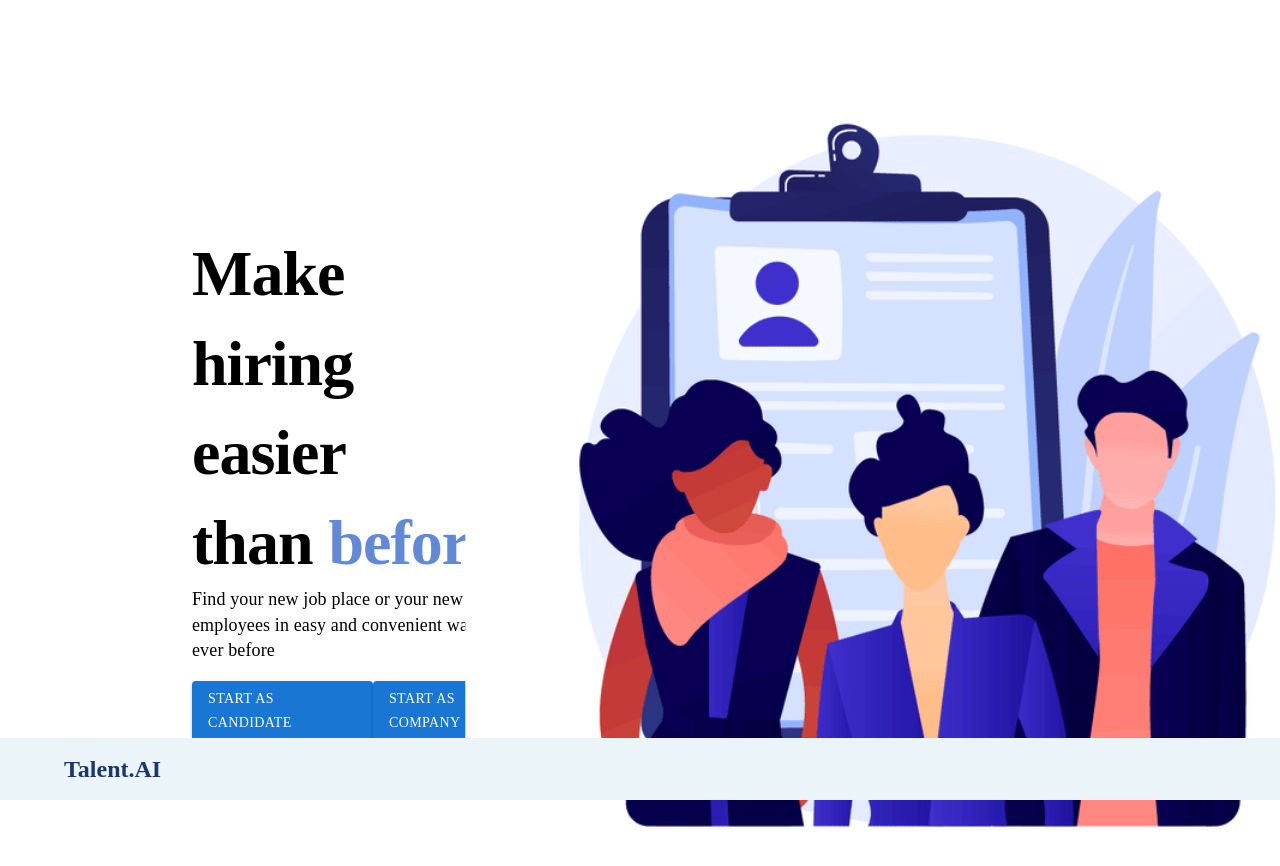
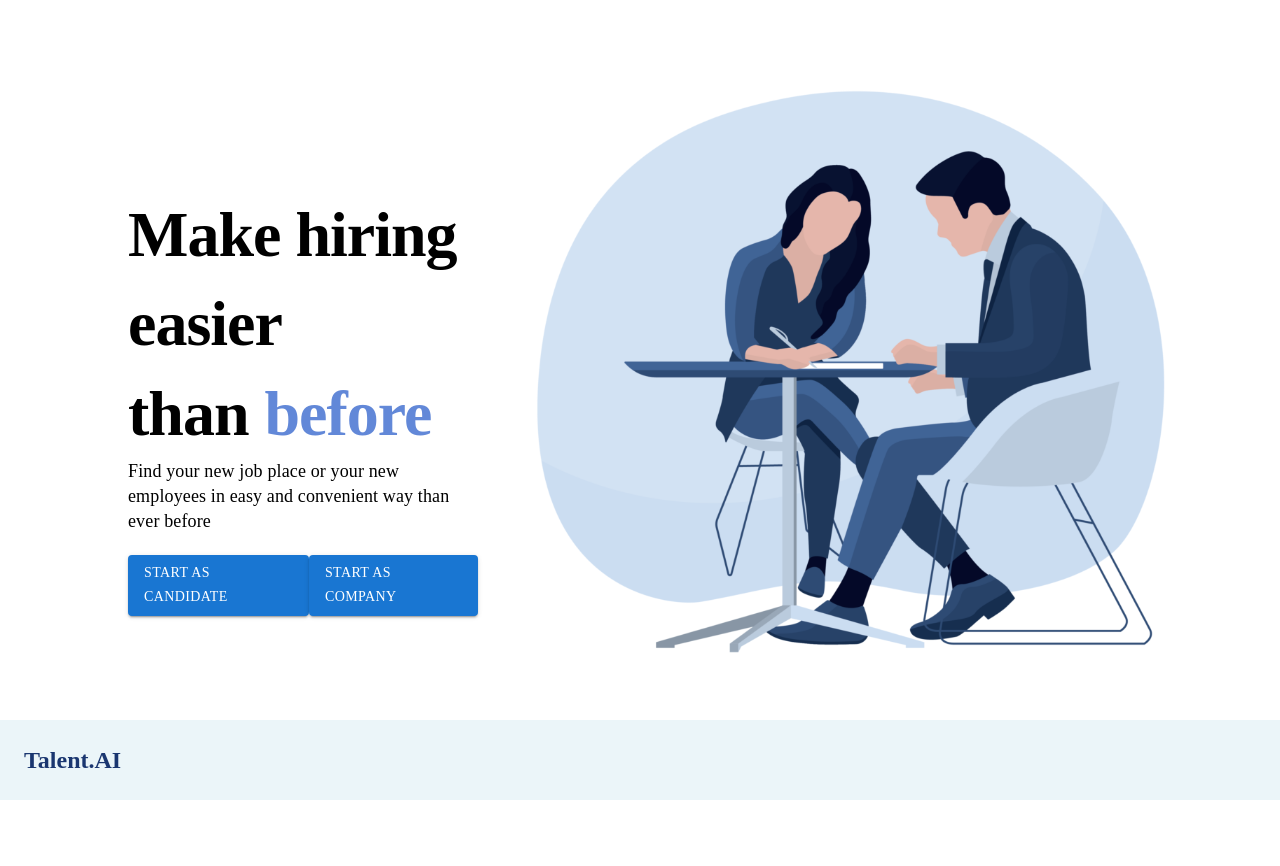
Before and after one commit to sivansalzmann/Final-project-Talent.AI-client, a React (Create React App) app: page / in a window 1280 px wide. Shown: the top 866 px of the page. After the commit the page ends 800 px from the top, so only its background shows below. Built offline with nearby package versions, Linux system fonts and the light colour scheme; a web font is replaced by a local one.

Commit message:
Refector home page

```diff
--- a/src/app/App.tsx
+++ b/src/app/App.tsx
@@ -2,7 +2,7 @@ import styled from "@emotion/styled";
 import { FC } from "react";
 import HomePage from "./HomePage";
 import Footer from "./Footer";
-import AppBar from "../dashboard/AppBar";
+import AppBar from "./AppBar";
 import { useCookies } from "react-cookie";
 import { useNavigate } from "react-router-dom";
 
@@ -32,7 +32,6 @@ const App: FC = () => {
       <HeaderWrapper id="home">
         <HomePage />
       </HeaderWrapper>
-
       <Footer />
     </>
   );
--- /dev/null
+++ b/src/app/AppBar.tsx
@@ -0,0 +1,38 @@
+import { Button } from "@mui/material";
+import SettingsAppBar from "../dashboard/SettingsAppBar";
+import { ReactComponent as Logo } from "../assets/logo.svg";
+import { Cookie } from "universal-cookie";
+import { FC } from "react";
+
+const AppBar: FC<AppBarProps> = ({ user, logout }) => {
+  return (
+    <div
+      style={{
+        margin: "0.5%",
+        height: "5%",
+        display: "flex",
+        flexDirection: "row",
+      }}
+    >
+      <Button href="/" style={{ backgroundColor: "transparent" }}>
+        <Logo width={65} height={65} />
+      </Button>
+      <div
+        style={{
+          display: "flex",
+          flexDirection: "row",
+          margin: "0.5%",
+        }}
+      >
+        {user && <SettingsAppBar user={user} logout={logout} />}
+      </div>
+    </div>
+  );
+};
+
+export interface AppBarProps {
+  user: Cookie;
+  logout: () => void;
+}
+
+export default AppBar;
--- a/src/app/Footer.tsx
+++ b/src/app/Footer.tsx
@@ -5,30 +5,22 @@ import { FC } from "react";
 const Footer: FC = () => {
   return (
     <FooterWrapper>
-      <Container>
-        <Grid container alignItems="center" spacing={3}>
-          <Grid item xs={12} sm={4}>
-            <Typography variant="h5" color=" #1A3670" fontWeight={800}>
-              Talent.AI
-            </Typography>
-          </Grid>
-        </Grid>
-      </Container>
+      <Typography variant="h5" color=" #1A3670" fontWeight="bold" m={3}>
+        Talent.AI
+      </Typography>
     </FooterWrapper>
   );
 };
 
-const FooterWrapper = styled("div")(({ theme }) => ({
-  padding: "15px 0",
+const FooterWrapper = styled("div")(() => ({
   position: "fixed",
   left: "0",
   bottom: "0",
   width: "100%",
+  height: "10%",
   color: "black",
   background: "#ebf5f9",
-  [theme.breakpoints.down("md")]: {
-    textAlign: "center",
-  },
+  display: "flex",
 }));
 
 export default Footer;
--- a/src/app/HomePage.tsx
+++ b/src/app/HomePage.tsx
@@ -1,16 +1,12 @@
 import { Link as RouterLink } from "react-router-dom";
-import { useTheme, styled } from "@mui/material/styles";
-import { Box, Button, Container, Grid, Typography } from "@mui/material";
+import { styled } from "@mui/material/styles";
+import { Box, Button, Typography } from "@mui/material";
 import { motion } from "framer-motion";
-import AnimateButton from "../ui-components/AnimateButton";
-import dashboard from "../assets/dashboard-img1.png";
 import { FC } from "react";
 import { useCookies } from "react-cookie";
-import homePageImg from "../assets/home-page.gif";
-import { setIsCompany } from "../store/app-store-actions";
+import homePageImg from "../assets/home-page.png";
 
 const HomePage: FC = () => {
-  const theme = useTheme();
   const [cookie] = useCookies(["user"]);
 
   let user: any = "";
@@ -23,21 +19,27 @@ const HomePage: FC = () => {
   return (
     <div
       style={{
-        marginLeft: "15%",
+        marginLeft: "10%",
         display: "flex",
         flexDirection: "row",
         justifyContent: "space-between",
+        position: "fixed",
       }}
     >
       <div
         style={{
-          alignItems: "center",
           display: "flex",
           flexDirection: "row",
           justifyContent: "space-between",
         }}
       >
-        <div style={{ display: "flex", flexDirection: "column" }}>
+        <div
+          style={{
+            display: "flex",
+            flexDirection: "column",
+            marginTop: "100px",
+          }}
+        >
           <motion.div
             initial={{ opacity: 0, translateY: 550 }}
             animate={{ opacity: 1, translateY: 0 }}
@@ -53,7 +55,6 @@ const HomePage: FC = () => {
                 fontSize: { xs: "2.25rem", sm: "3rem", md: "4rem" },
                 fontWeight: 900,
                 lineHeight: 1.4,
-                width: "50%",
               }}
             >
               Make hiring easier than
@@ -173,9 +174,9 @@ const HomePage: FC = () => {
 };
 
 const HeaderImage = styled("img")(() => ({
-  transform: "scale(1.2)",
-  alignItems: "center",
-  marginRight: "5%",
+  marginRight: "10%",
+  width: "80%",
+  height: "70%",
 }));
 
 export default HomePage;
--- a/src/dashboard/AppBar.tsx
+++ /dev/null
@@ -1,44 +0,0 @@
-import { Box, Button } from "@mui/material";
-import SettingsAppBar from "./SettingsAppBar";
-import { ReactComponent as Logo } from "../assets/logo.svg";
-import { Cookie } from "universal-cookie";
-import { FC } from "react";
-
-const AppBar: FC<AppBarProps> = ({ user, logout }) => {
-  return (
-    <Box
-      sx={{
-        width: "100%",
-        backgroundColor: "white",
-        textAlign: "right",
-      }}
-      display="flex"
-      flexDirection="row"
-      justifyContent="space-between"
-    >
-      <div style={{ margin: "0.5%", flexDirection: "row", display: "flex" }}>
-        <Box mt={1.5}>
-          <Button href="/" style={{ backgroundColor: "transparent" }}>
-            <Logo width={65} height={65} />
-          </Button>
-        </Box>
-      </div>
-      <Box
-        style={{
-          display: "flex",
-          flexDirection: "row",
-          margin: "0.5%",
-        }}
-      >
-        {user && <SettingsAppBar user={user} logout={logout} />}
-      </Box>
-    </Box>
-  );
-};
-
-export interface AppBarProps {
-  user: Cookie;
-  logout: () => void;
-}
-
-export default AppBar;
--- a/src/dashboard/Page.tsx
+++ b/src/dashboard/Page.tsx
@@ -2,7 +2,7 @@ import { Paper, Typography } from "@mui/material";
 import { FC } from "react";
 import { useCookies } from "react-cookie";
 import { useNavigate } from "react-router-dom";
-import AppBar from "./AppBar";
+import AppBar from "../app/AppBar";
 import Footer from "./Footer";
 import SideBar from "./SideBar";
 import { styled } from "@mui/system";
```
Also changed, not shown: src/app/Logo.tsx (deleted, +0 -35 lines), src/assets/home-page.png (added).
